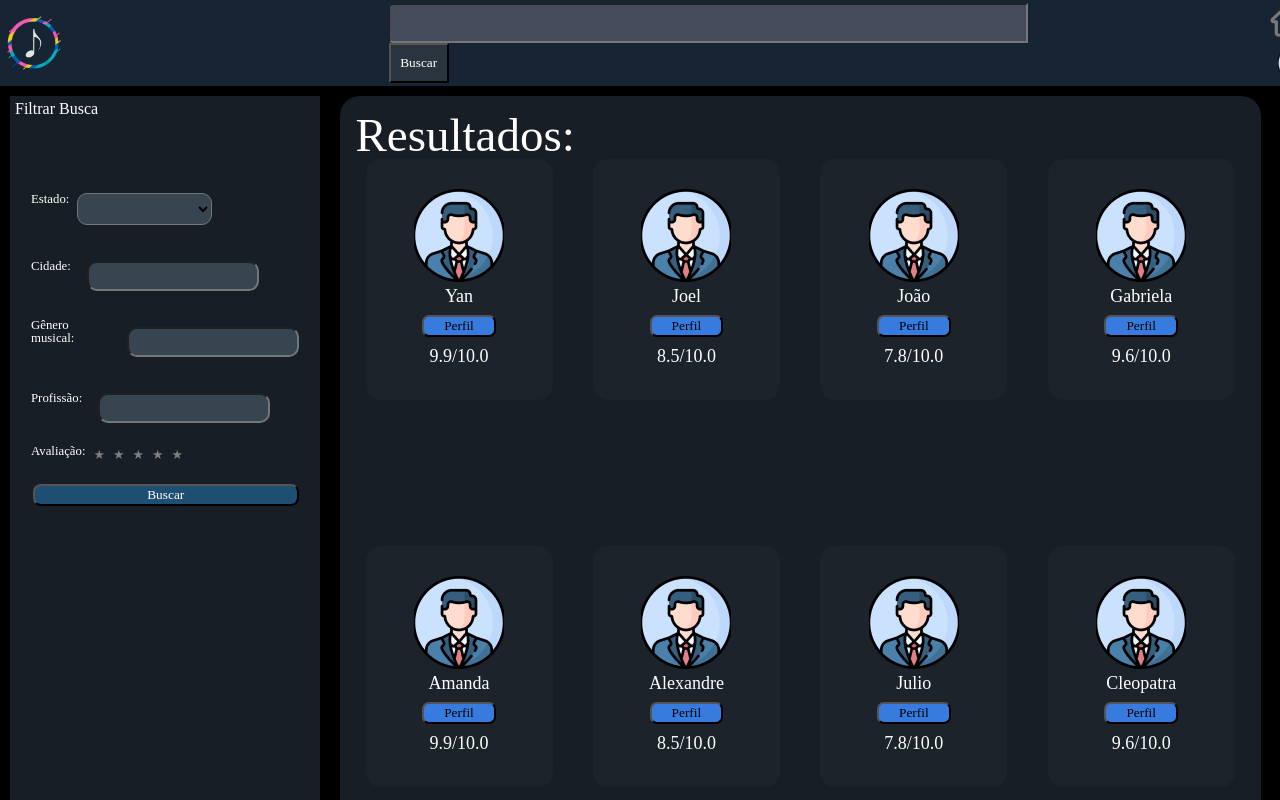
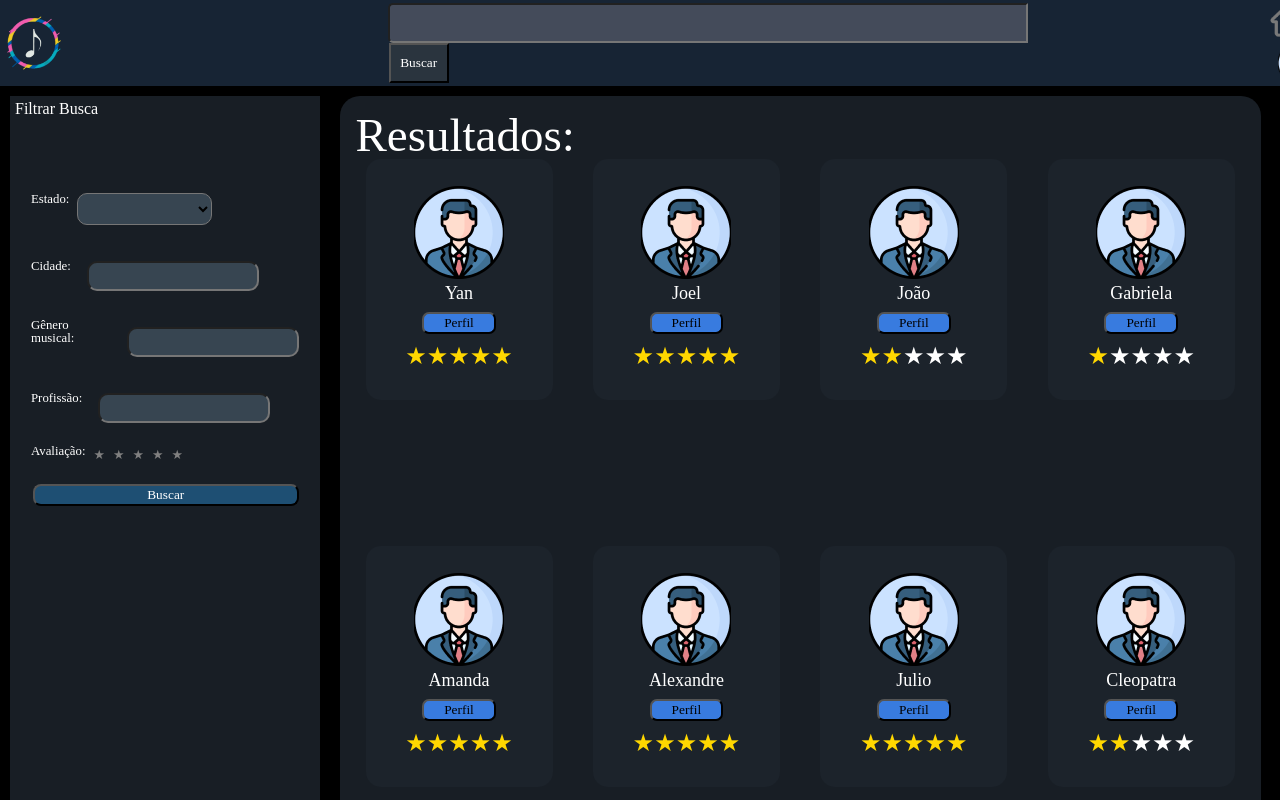
Before and after one commit to Yan-Fonseca/TuneTown, a Vue app: page /#/search in a window 1280 px wide. Shown: the top 800 px of the page. Built offline with nearby package versions, Linux system fonts and the light colour scheme; a web font is replaced by a local one.

Commit message:
Adiciona estrelas nos perfis.

```diff
--- a/src/components/Busca/Resultados.vue
+++ b/src/components/Busca/Resultados.vue
@@ -18,14 +18,14 @@
     data() {
       return {
         users: [
-          { id: 0, nome: 'Yan', avaliacao: 9.9 },
-          { id: 1, nome: 'Joel', avaliacao: 8.5 },
-          { id: 2, nome: 'João', avaliacao: 7.8 },
-          { id: 3, nome: 'Gabriela', avaliacao: 9.6 },
+          { id: 0, nome: 'Yan', avaliacao: 10.0 },
+          { id: 1, nome: 'Joel', avaliacao: 5.5 },
+          { id: 2, nome: 'João', avaliacao: 1.8 },
+          { id: 3, nome: 'Gabriela', avaliacao: 1.0 },
           { id: 4, nome: 'Amanda', avaliacao: 9.9 },
           { id: 5, nome: 'Alexandre', avaliacao: 8.5 },
           { id: 6, nome: 'Julio', avaliacao: 7.8 },
-          { id: 7, nome: 'Cleopatra', avaliacao: 9.6 }
+          { id: 7, nome: 'Cleopatra', avaliacao: 2 }
         ]
       };
     }
--- a/src/components/common/perfilCard.vue
+++ b/src/components/common/perfilCard.vue
@@ -4,7 +4,11 @@
       <div class="data">
         <p class="nome">{{ nome }}</p>
         <button class="perfil-btn">Perfil</button>
-        <p class="avaliacao">{{ avaliacao }}/10.0</p>
+       <!-- <p class="avaliacao">{{ avaliacao }}/10.0</p> -->
+       <div class="avaliacao">
+          <span v-for="i in 5" :key="i" :class="[i <= Math.ceil(avaliacao) ? 'gold' : 'gray']">&#x2605;</span>
+       </div>
+
       </div>
     </div>
   </template>
@@ -60,4 +64,13 @@
   p {
     font-size: large;
   }
-  </style>
+
+  .avaliacao {
+  font-size: 24px;
+}
+
+.gold {
+  color: gold;
+}
+
+</style>
```
